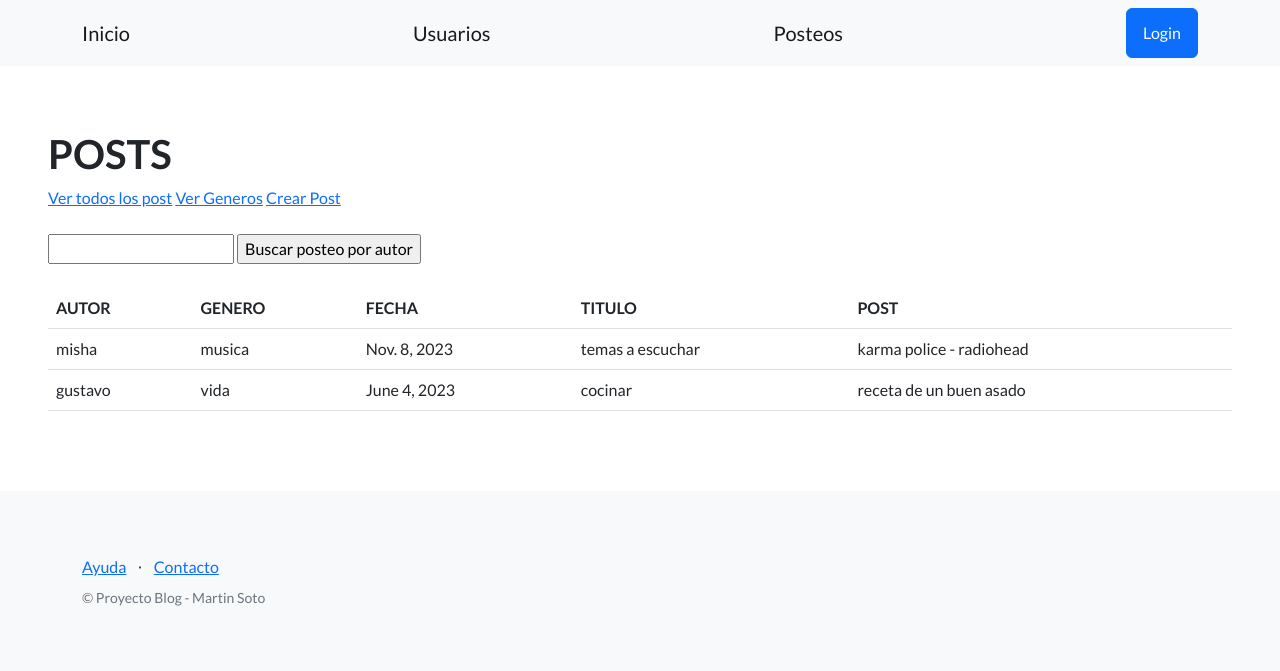
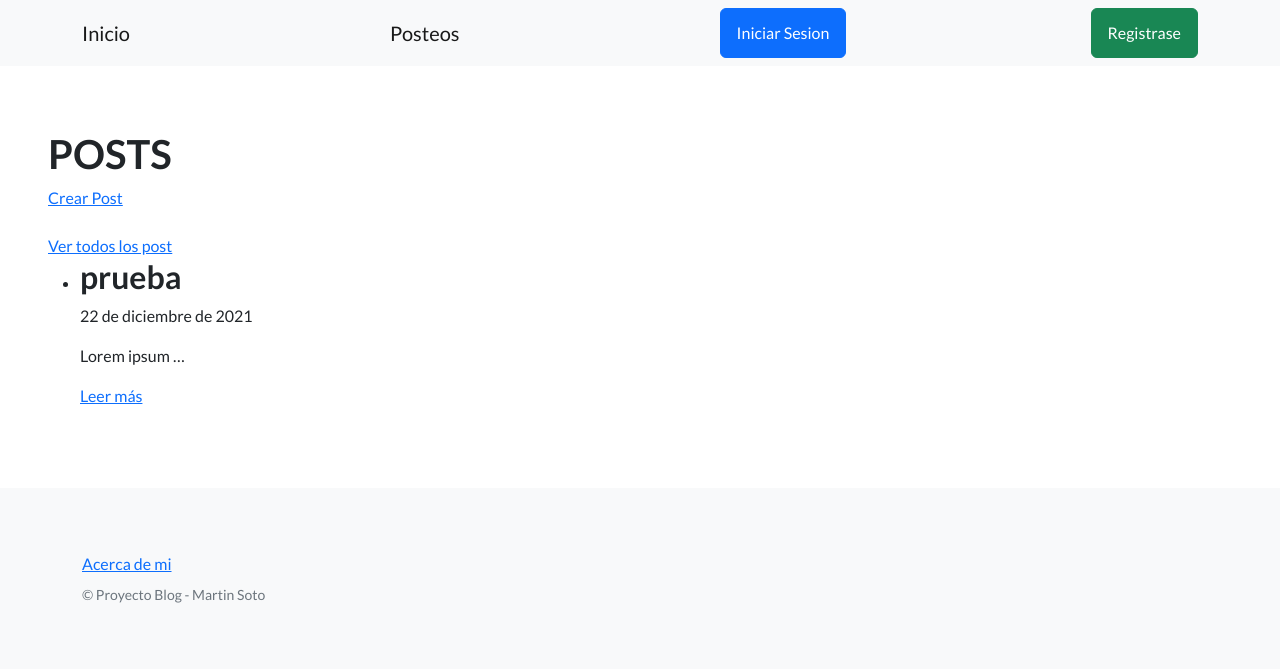
Before and after one commit to martingsoto/Poyecto-Final_Soto, a Django app: page /blog/posteos/ in a window 1280 px wide. Shown: the top 671 px of the page. Run offline with Django 4.2, Linux system fonts and the light colour scheme; data comes from the database, SQL or seed files in the repository; some libraries are stand-ins or nearby versions.

Commit message:
modified:   blog_cosas/__pycache__/settings.cpython-312.pyc 	modified:   blog_cosas/__pycache__/urls.cpython-312.pyc 	modified:   blog_cosas/__pycache__/views.cpython-312.pyc 	modified:   blog_cosas/settings.py 	modified:   blog_cosas/urls.py 	modified:   blog_cosas/views.py 	modified:   control_post/__pycache__/admin.cpython-312.pyc 	modified:   control_post/__pycache__/forms.cpython-312.pyc 	modified:   control_post/__pycache__/models.cpython-312.pyc 	modified:   control_post/__pycache__/urls.cpython-312.pyc 	modified:   control_post/__pycache__/views.cpython-312.pyc 	modified:   control_post/admin.py 	modified:   control_post/forms.py 	modified:   control_post/models.py 	deleted:    control_post/templates/control_post/crear_genero.html 	deleted:    control_post/templates/control_post/crear_usuario.html 	deleted:    control_post/templates/control_post/lista_generos.html 	modified:   control_post/templates/control_post/lista_posteos.html 	deleted:    control_post/templates/control_post/lista_usuarios.html 	modified:   control_post/urls.py 	modified:   control_post/views.py 	modified:   db.sqlite3 	modified:   readme.md 	modified:   template_base/main.html 	Poyecto-Final_Soto/ 	control_post/migrations/0004_genero_creador_alter_blogpost_autor.py 	control_post/migrations/0005_blogpost_creador_alter_blogpost_autor.py 	control_post/migrations/0006_remove_blogpost_autor.py 	control_post/migrations/0007_remove_genero_creador_delete_usuario_delete_genero.py 	control_post/migrations/__pycache__/0004_genero_creador_alter_blogpost_autor.cpython-312.pyc 	control_post/migrations/__pycache__/0005_blogpost_creador_alter_blogpost_autor.cpython-312.pyc 	control_post/migrations/__pycache__/0006_remove_blogpost_autor.cpython-312.pyc 	control_post/migrations/__pycache__/0007_remove_genero_creador_delete_usuario_delete_genero.cpython-312.pyc 	control_post/templates/control_post/ver_posteo.html 	perfiles/ 	template_base/about.html

```diff
--- a/blog_cosas/settings.py
+++ b/blog_cosas/settings.py
@@ -38,6 +38,7 @@ INSTALLED_APPS = [
     'django.contrib.messages',
     'django.contrib.staticfiles',
     "control_post",
+    "perfiles",
 ]
 
 MIDDLEWARE = [
@@ -106,7 +107,7 @@ AUTH_PASSWORD_VALIDATORS = [
 # Internationalization
 # https://docs.djangoproject.com/en/4.2/topics/i18n/
 
-LANGUAGE_CODE = 'en-us'
+LANGUAGE_CODE = 'es-arg'
 
 TIME_ZONE = 'UTC'
 
@@ -128,3 +129,6 @@ STATICFILES_DIRS = [
 # https://docs.djangoproject.com/en/4.2/ref/settings/#default-auto-field
 
 DEFAULT_AUTO_FIELD = 'django.db.models.BigAutoField'
+
+
+LOGIN_URL = "login"
--- a/blog_cosas/urls.py
+++ b/blog_cosas/urls.py
@@ -16,12 +16,14 @@ Including another URLconf
 """
 from django.contrib import admin
 from django.urls import path, include
-from blog_cosas.views import inicio_html
+from blog_cosas.views import inicio_html, about_html
 
 urlpatterns = [
     path('admin/', admin.site.urls),
     path("blog/", include("control_post.urls")),
+    path("perfiles/", include("perfiles.urls")),
 
 
     path("", inicio_html,  name= "inicio"),
+    path("about/",about_html, name="about")
 ]
--- a/control_post/admin.py
+++ b/control_post/admin.py
@@ -2,8 +2,6 @@ from django.contrib import admin
 
 # Register your models here.
 
-from control_post.models import usuario, blogpost, genero
+from control_post.models import  blogpost
 
-admin.site.register(usuario)
-admin.site.register(genero)
 admin.site.register(blogpost)
--- a/control_post/templates/control_post/lista_posteos.html
+++ b/control_post/templates/control_post/lista_posteos.html
@@ -10,41 +10,67 @@
     {% block contenido %}
     <h1>POSTS</h1>
 
-    <a href="{% url 'lista_posteos' %}" >Ver todos los post</a>
-    <a href="{% url 'lista_generos' %}" >Ver Generos</a>
+
+
     <a href="{% url 'crear_posteo' %}" >Crear Post</a>
 <br><br>
-    <form action="{% url 'buscar_posteo' %}" method="post">
-        {% csrf_token %}
-        <input type="text" name="busqueda">
-        <input type="submit" value="Buscar posteo por autor">
-    </form>
-    <br>
-    <table class="table">
-
-        <tr>
-            <th>AUTOR</th>
-            <th>GENERO</th>
-            <th>FECHA</th>
-            <th>TITULO</th>
-            <th>POST</th>
+{% if posteos|length == 0 %}
 
 
-        </tr>
+<h3> No hay Articulos aun <h3>
+
+    {% else %}
+    <a href="{% url 'lista_posteos' %}" >Ver todos los post</a>
+
+    <br>
+
+       <ul>
+
+
+
+
         {% for post in posteos  %}
 
-        <tr>
-            <td>{{post.autor }}</td>
-            <td>{{post.gen }}</td>
-            <td>{{post.fecha }}</td>
-            <td>{{post.titulo }}</td>
-            <td>{{post.content }}</td>
-        </tr>
+
+
+
+
+
+
+
+
+
+
+        <li>
+
+            <h2>{{post.titulo }}  </h2><p>{{post.fecha }}</p>
+
+            <p>{{post.content | truncatewords:2 }}</p>
+
+            <a href="{% url 'ver_posteo' post.id %}">Leer más</a>
+
+
+
+
+            <p>
+                {% if user == post.creador   %}
+                <a class= "btn btn-link" href= "{% url 'editar_posteo' post.id  %}" > editar </a>
+                {% endif %}
+            </p>
+            <p>{% if user == post.creador   %}
+                <form action="{% url 'eliminar_posteo' post.id %}" method="post">
+                {% csrf_token %}
+                <input type="submit" class="btn btn-link" value="eliminar"  />
+                </form>
+            </p>
+        </li>
+                {% endif %}
+
+         </ul>
 
 
 
     {% endfor %}
-    </table>
 
-
+    {% endif %}
     {% endblock contenido %}
--- a/control_post/urls.py
+++ b/control_post/urls.py
@@ -1,18 +1,15 @@
 
 from django.urls import path
 from control_post.views import (
-    lista_usuarios,
-    crear_usuario,
-    buscar_usuarios,
 
-
-    crear_genero,
-    lista_generos,
-    buscar_generos,
 
     crear_posteo,
     lista_posteos,
-    buscar_posteo,
+
+    editar_posteo,
+    eliminar_posteo,
+    ver_posteo,
+
 
 
 
@@ -21,17 +18,9 @@ from control_post.views import (
 
 urlpatterns = [
 
-    path("usuarios/", lista_usuarios, name="lista_usuarios"),
-    path("crear-usuario/", crear_usuario, name="crear_usuario"),
-    path("buscar-usuarios", buscar_usuarios, name="buscar_usuarios"),
-
-
-    path("generos/", lista_generos, name="lista_generos"),
-    path("crear-genero/", crear_genero, name="crear_genero"),
-    path("buscar-generos", buscar_generos, name="buscar_generos"),
-
-
-     path("posteos/", lista_posteos, name="lista_posteos"),
+    path("posteos/", lista_posteos, name="lista_posteos"),
     path("crear-posteo/", crear_posteo, name="crear_posteo"),
-    path("buscar-posteo", buscar_posteo, name="buscar_posteo"),
+    path("pages/page<int:id>/", ver_posteo, name="ver_posteo"),
+    path("editar-posteo/<int:id>/", editar_posteo, name="editar_posteo"),
+    path("eliminar-posteo/<int:id>/", eliminar_posteo, name="eliminar_posteo"),
 ]
--- a/control_post/views.py
+++ b/control_post/views.py
@@ -1,132 +1,13 @@
 from django.shortcuts import render, redirect
 from django.http import HttpResponse
 from django.urls import reverse
+from django.views.generic import ListView, CreateView, DetailView, UpdateView, DeleteView
+from django.db.models import Q
+from django.contrib.auth.decorators import login_required
+from django.contrib.auth.mixins import LoginRequiredMixin
 
-from control_post.models import usuario, genero, blogpost
-from control_post.forms import GenFormu, UserFormu, PostFormu
-
-
-def lista_usuarios(request):
-    contexto = {
-
-        "usuarios": usuario.objects.all()
-    }
-
-    http_response = render(
-
-        request=request,
-        template_name= "control_post/lista_usuarios.html",
-        context=contexto,
-    )
-    return http_response
-
-def crear_usuario(request):
-    if request.method == "POST":
-        formulario = UserFormu(request.POST)
-
-        if formulario.is_valid():
-            data = formulario.cleaned_data
-            logname = data["logname"]
-            contra = data["contra"]
-            nombre = data["nombre"]
-            apellido = data["apellido"]
-            dni = data["dni"]
-            email = data["email"]
-
-            user = usuario(logname = logname, contra = contra, nombre = nombre, apellido = apellido, dni = dni, email = email)
-
-            user.save()
-
-            url_exitosa = reverse("lista_usuarios")
-            return redirect(url_exitosa)
-    else:
-        formulario = UserFormu()
-    http_response = render(
-
-        request=request,
-        template_name= "control_post/crear_usuario.html",
-        context={"formulario": formulario}
-    )
-    return http_response
-
-
-
-def buscar_usuarios(request):
-    if request.method =="POST":
-        data = request.POST
-        busqueda = data["busqueda"]
-
-        usuarios = usuario.objects.filter(nombre__contains=busqueda)
-
-        contexto = {
-            "usuarios": usuarios,
-        }
-        http_response = render(
-            request=request,
-            template_name= "control_post/lista_usuarios.html",
-            context=contexto,
-        )
-        return http_response
-
-
-
-def lista_generos(request):
-    contexto = {
-
-        "generos": genero.objects.all()
-    }
-
-    http_response = render(
-
-        request=request,
-        template_name= "control_post/lista_generos.html",
-        context=contexto,
-    )
-    return http_response
-
-
-def crear_genero(request):
-    if request.method == "POST":
-        formulario = GenFormu(request.POST)
-
-        if formulario.is_valid():
-            data = formulario.cleaned_data
-            nombre = data["nombre"]
-            cantidad = 0
-
-            gen = genero(nombre = nombre, cantidad = cantidad)
-
-            gen.save()
-
-            url_exitosa = reverse("lista_generos")
-            return redirect(url_exitosa)
-    else:
-        formulario = GenFormu()
-    http_response = render(
-
-        request=request,
-        template_name= "control_post/crear_genero.html",
-        context={"formulario": formulario}
-    )
-    return http_response
-
-def buscar_generos(request):
-    if request.method =="POST":
-        data = request.POST
-        busqueda = data["busqueda"]
-
-        generos = genero.objects.filter(nombre__contains=busqueda)
-
-        contexto = {
-            "generos": generos,
-        }
-        http_response = render(
-            request=request,
-            template_name= "control_post/lista_generos.html",
-            context=contexto,
-        )
-        return http_response
-
+from control_post.models import blogpost
+from control_post.forms import  PostFormu
 
 
 def lista_posteos(request):
@@ -144,19 +25,42 @@ def lista_posteos(request):
     return http_response
 
 
+def ver_posteo(request, id):
+
+
+    posteo = blogpost.objects.get(id=id)
+
+    data = {
+
+            "gen" : posteo.gen,
+            "fecha" : posteo.fecha,
+            'titulo' : posteo.titulo,
+            'content' : posteo.content,
+        }
+
+    http_response = render(
+
+        request=request,
+        template_name= "control_post/ver_posteo.html",
+        context={"articulo": data },
+    )
+    return http_response
+
+
+@login_required
 def crear_posteo(request):
     if request.method == "POST":
         formulario = PostFormu(request.POST)
 
         if formulario.is_valid():
             data = formulario.cleaned_data
-            autor = data["autor"]
+
             gen = data["gen"]
             fecha = data["fecha"]
             titulo = data["titulo"]
             content = data["content"]
 
-            post = blogpost(autor = autor, gen = gen, fecha= fecha, titulo= titulo, content= content)
+            post = blogpost( gen = gen, fecha= fecha, titulo= titulo, content= content, creador= request.user)
 
             post.save()
 
@@ -173,19 +77,48 @@ def crear_posteo(request):
     return http_response
 
 
-def buscar_posteo(request):
-    if request.method =="POST":
-        data = request.POST
-        busqueda = data["busqueda"]
+@login_required
+def editar_posteo(request, id):
+    posteo = blogpost.objects.get(id=id)
+    if request.method == "POST":
+        formulario = PostFormu(request.POST)
 
-        posteos = blogpost.objects.filter(autor__contains=busqueda)
+        if formulario.is_valid():
+            data = formulario.cleaned_data
 
-        contexto = {
-            "posteos": posteos,
+
+            posteo.gen = data["gen"]
+            posteo.fecha = data["fecha"]
+            posteo.titulo = data["titulo"]
+            posteo.content = data["content"]
+
+            posteo.save()
+
+            url_exitosa = reverse("lista_posteos")
+            return redirect(url_exitosa)
+    else:
+        inicial = {
+
+            "gen" : posteo.gen,
+            "fecha" : posteo.fecha,
+            'titulo' : posteo.titulo,
+            'content' : posteo.content,
         }
-        http_response = render(
-            request=request,
-            template_name= "control_post/lista_posteos.html",
-            context=contexto,
-        )
-        return http_response
+        formulario = PostFormu(initial=inicial)
+    return render(
+        request=request,
+        template_name= 'control_post/crear_posteo.html',
+        context={"formulario": formulario},
+    )
+
+
+@login_required
+def eliminar_posteo(request, id):
+    posteo = blogpost.objects.get(id=id)
+
+    if request.method == "POST":
+        posteo.delete()
+
+        url_exitosa = reverse("lista_posteos")
+
+        return redirect(url_exitosa)
--- a/template_base/main.html
+++ b/template_base/main.html
@@ -24,17 +24,44 @@
     <nav class="navbar navbar-light bg-light static-top">
         <div class="container">
             <a class="navbar-brand" href="{% url 'inicio' %}">Inicio</a>
-            <a class="navbar-brand" href="{% url 'lista_usuarios' %}">Usuarios</a>
+
             <a class="navbar-brand" href="{% url 'lista_posteos' %}">Posteos</a>
+            {%  if user.is_authenticated  %}
 
-            <a class="btn btn-primary" href="#signup">Login</a>
+            <div class="dropdown">
+                <button class="btn btn-secondary dropdown-toggle" type="button" data-bs-toggle="dropdown" aria-expanded="false">
+                    <div style="display: inline-flex">
+                    <span>{{ user.username }}</span>
+                    </div>
+
+                </button>
+                <ul class="dropdown-menu">
+                  <li><a class="dropdown-item" href="{% url 'ver_perfil' user.id  %}">Mi Perfil</a></li>
+
+                  <li><a class="dropdown-item" href="{% url 'logout'  %}">Cerrar Sesion</a></li>
+                </ul>
+            </div>
+
+            {%  else %}
+            <a class="btn btn-primary" href="{% url 'login'  %}">Iniciar Sesion</a>
+            <a class="btn btn-success" href="{% url 'registro'  %}">Registrase</a>
+            {%endif%}
+
         </div>
     </nav>
 
     <section style="padding:4rem 3rem;">
         {% block contenido %}
 
-    <h1>BIENVENIDO AL INICIO DEL PROYECTO BLOG</h1>
+        {%  if user.is_authenticated  %}
+
+    <h1>Bienvenido/a al blog {{ user.first_name}} {{ user.last_name}} </h1>
+
+    {%  else %}
+
+    <h1>Bienvenido/a al blog visitante</h1>
+
+    {%endif%}
         {% endblock contenido %}
     </section>
 
@@ -44,9 +71,8 @@
             <div class="row">
                 <div class="col-lg-6 h-100 text-center text-lg-start my-auto">
                     <ul class="list-inline mb-2">
-                        <li class="list-inline-item"><a href="#!">Ayuda</a></li>
-                        <li class="list-inline-item">⋅</li>
-                        <li class="list-inline-item"><a href="#!">Contacto</a></li>
+
+                        <li class="list-inline-item"><a href="{% url 'about' %}">Acerca de mi</a></li>
 
                     </ul>
                     <p class="text-muted small mb-4 mb-lg-0">&copy; Proyecto Blog - Martin Soto</p>
```
Also changed, not shown: blog_cosas/views.py (+10 -0 lines), control_post/forms.py (+1 -15 lines), control_post/models.py (+5 -23 lines), control_post/templates/control_post/crear_genero.html (deleted, +0 -28 lines), control_post/templates/control_post/crear_usuario.html (deleted, +0 -28 lines), control_post/templates/control_post/lista_generos.html (deleted, +0 -42 lines), control_post/templates/control_post/lista_usuarios.html (deleted, +0 -46 lines), db.sqlite3, readme.md.
